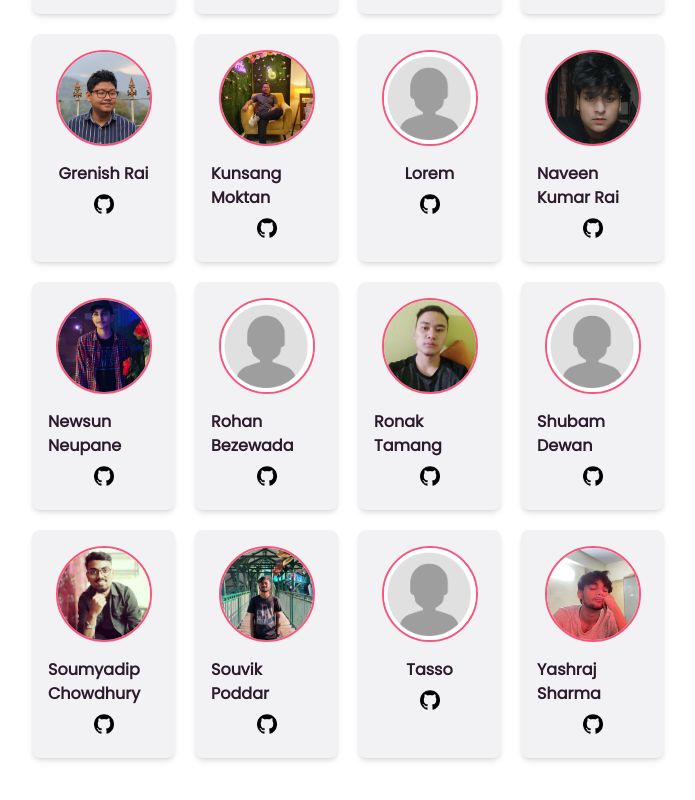
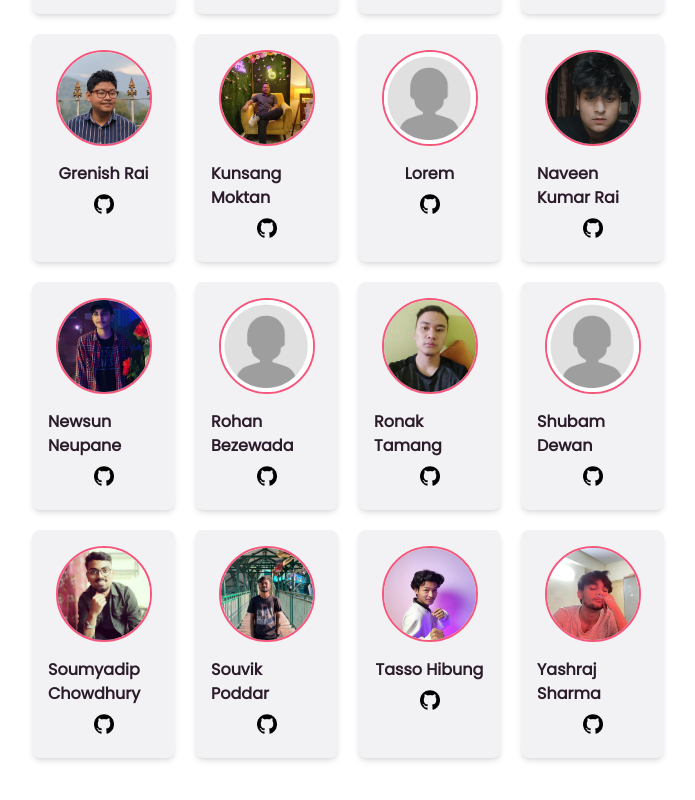
Before and after one commit to Grenish/codersclub, a React (Vite) app: page /members in a window 1280 px wide. Shown: the part 724-1524 px from the top of the page, without its empty margins (292-987 px from the left). Built offline with nearby package versions, Linux system fonts and the light colour scheme.

Commit message:
New Member Photo added

```diff
--- a/src/constant/index.js
+++ b/src/constant/index.js
@@ -13,6 +13,7 @@ import {
   newsun,
   rohan,
   souvik,
+  tasso,
 } from "../members";
 
 export const members = [
@@ -48,8 +49,8 @@ export const members = [
   },
   {
     id: 6,
-    name: "Tasso",
-    photoUrl: rohan,
+    name: "Tasso Hibung",
+    photoUrl: tasso,
     github: "https://github.com/",
   },
   {
--- a/src/members/index.js
+++ b/src/members/index.js
@@ -13,6 +13,7 @@ import newsun from './newsun.jpg';
 import admin from './admin.jpg';
 import rohan from './rohan.jpg';
 import souvik from './souvik.jpg';
+import tasso from './tasso.jpg';
 
 export{
     grenish,
@@ -30,4 +31,5 @@ export{
     admin,
     rohan,
     souvik,
+    tasso
 }
```
Also changed, not shown: src/members/tasso.jpg (added).
